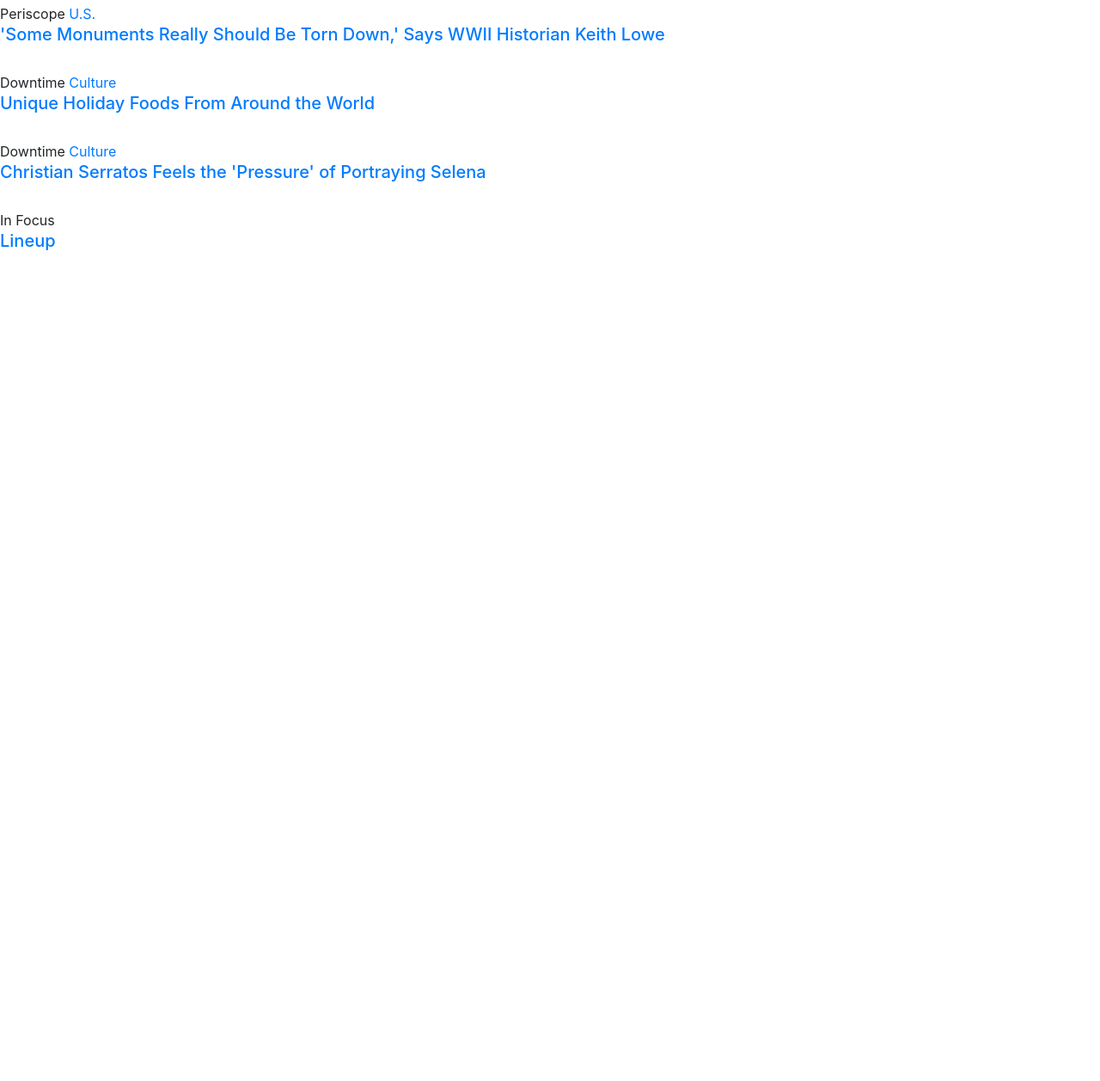
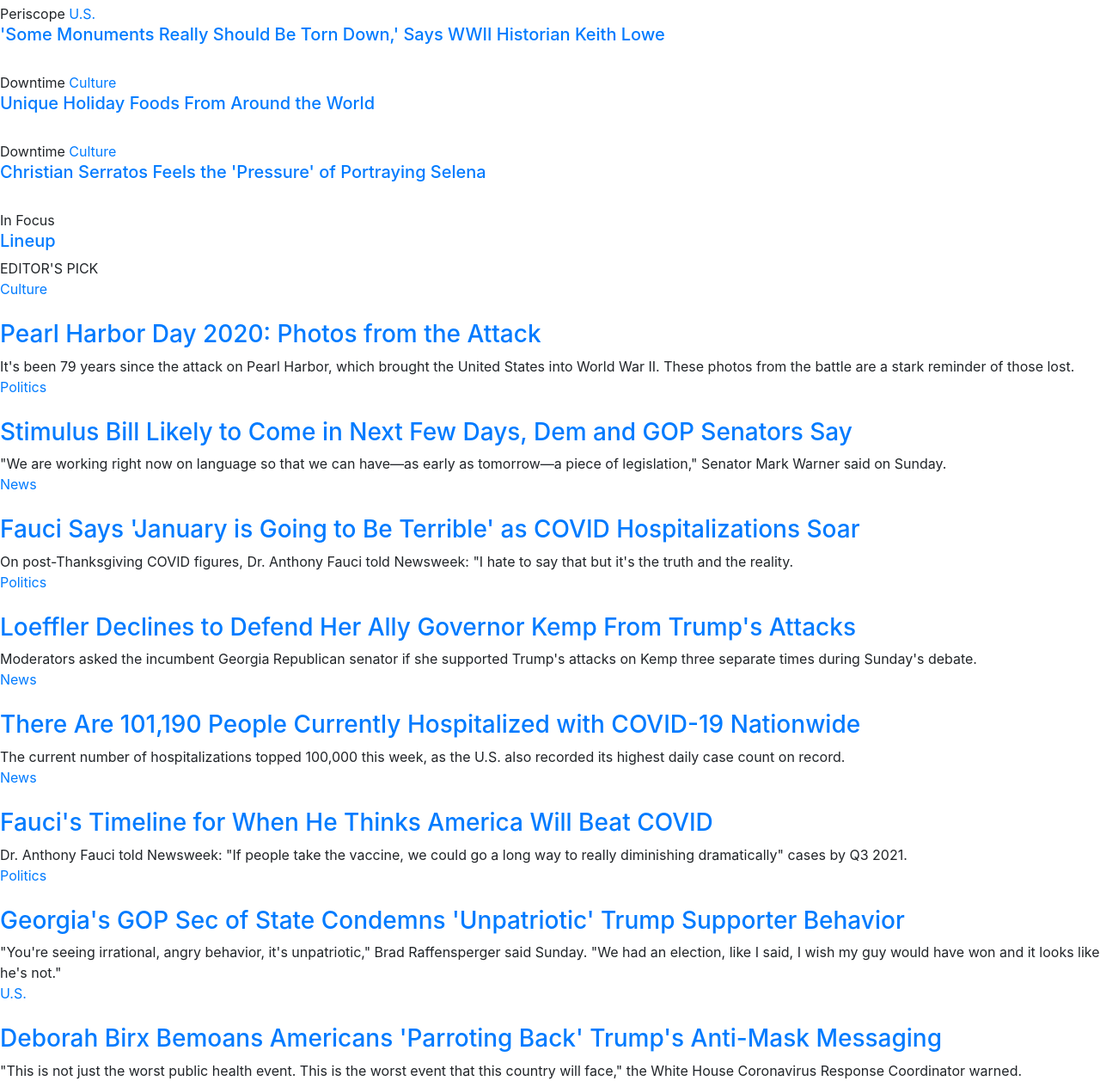
Before and after one commit to bimbolabuari/odin-newsweek-clone, a website: page index.html in a window 1280 px wide. Shown: the part 5775-7032 px from the top of the page at 86% size. Before the commit the page ends 6075 px from the top, so only its background shows below. Drawn offline with nearby package versions, Linux system fonts and the light colour scheme.

Commit message:
feat: Add editor's pick section

```diff
--- a/index.html
+++ b/index.html
@@ -821,6 +821,123 @@
             </article>
 
 
+            <div id="" class="">
+              <div class="">
+                <div class=""><span class=""></span>
+                  EDITOR'S PICK</div>
+                <div class="">
+                  <article class="">
+                    <div class="">
+                      <div class=""><a href="/">Culture</a></div>
+                      <div class="">
+                        <a href="/">
+                          <img src="" class="">
+                          <h3><a href="/">Pearl Harbor Day 2020: Photos from the Attack</a></h3>
+                          <div class="">It's been 79 years since the attack on Pearl Harbor, which brought the United
+                            States into World War II. These photos from the battle are a stark reminder of those lost.
+                          </div>
+                  </article>
+
+                  <article class="">
+                    <div class="5">
+                      <div class=""><a href="/">Politics</a></div>
+                      <div class="">
+                        <a href="/">
+                          <img src="" class="">
+                        </a></div>
+                    </div>
+                    <h3><a href="/">Stimulus Bill Likely to Come in Next Few Days, Dem and GOP Senators Say</a></h3>
+                    <div class="">"We are working right now on language so that we can have—as early as tomorrow—a piece
+                      of legislation," Senator Mark Warner said on Sunday.</div>
+
+
+                  </article>
+                  <article class="">
+                    <div class="">
+                      <div class=""><a href="/">News</a></div>
+                      <div class="">
+                        <a href="/">
+                          <img src="" class="">
+                        </a></div>
+                    </div>
+                    <h3><a href="/">Fauci Says 'January is Going to Be Terrible' as COVID Hospitalizations Soar</a></h3>
+                    <div class="">On post-Thanksgiving COVID figures, Dr. Anthony Fauci told Newsweek: "I hate to say
+                      that but it's the truth and the reality.</div>
+
+                  </article>
+
+
+                  <article class="">
+                    <div class="">
+                      <div class=""><a href="/">Politics</a></div>
+                      <div class="">
+                        <a href="/">
+                          <img src="" class="">
+                        </a></div>
+                    </div>
+                    <h3><a href="/">Loeffler Declines to Defend Her Ally Governor Kemp From Trump's Attacks</a></h3>
+                    <div class="">Moderators asked the incumbent Georgia Republican senator if she supported Trump's
+                      attacks on Kemp three separate times during Sunday's debate.</div>
+                  </article>
+
+                  <article class="">
+                    <div class="">
+                      <div class=""><a href="/">News</a></div>
+                      <div class="">
+                        <a href="/">
+                          <img src="" class="">
+                        </a></div>
+                    </div>
+                    <h3><a href="/">There Are 101,190 People Currently Hospitalized with COVID-19 Nationwide</a></h3>
+                    <div class="">The current number of hospitalizations topped 100,000 this week, as the U.S. also
+                      recorded its highest daily case count on record.</div>
+                  </article>
+
+                  <article class="">
+                    <div class="">
+                      <div class=""><a href="/">News</a></div>
+                      <div class="">
+                        <a href="/">
+                          <img src="" class="">
+                        </a></div>
+                    </div>
+                    <h3><a href="/">Fauci's Timeline for When He Thinks America Will Beat COVID</a></h3>
+                    <div class="">Dr. Anthony Fauci told Newsweek: "If people take the vaccine, we could go a long way
+                      to really diminishing dramatically" cases by Q3 2021.</div>
+                  </article>
+
+                  <article class="">
+                    <div class="">
+                      <div class=""><a href="/">Politics</a></div>
+                      <div class="">
+                        <a href="/">
+                          <img src="" class="">
+                        </a></div>
+                    </div>
+                    <h3><a href="/">Georgia's GOP Sec of State Condemns 'Unpatriotic' Trump Supporter Behavior</a></h3>
+                    <div class="">"You're seeing irrational, angry behavior, it's unpatriotic," Brad Raffensperger said
+                      Sunday. "We had an election, like I said, I wish my guy would have won and it looks like he's
+                      not."</div>
+                  </article>
+
+
+                  <article class="">
+                    <div class="wrap">
+                      <div class=""><a href="/">U.S.</a></div>
+                      <div class="">
+                        <a href="/">
+                          <img src="" class="">
+                        </a></div>
+                    </div>
+                    <h3><a href="/">Deborah Birx Bemoans Americans 'Parroting Back' Trump's Anti-Mask Messaging</a></h3>
+                    <div class="">"This is not just the worst public health event. This is the worst event that this
+                      country will face," the White House Coronavirus Response Coordinator warned.</div>
+                  </article>
+                </div>
+              </div>
+            </div>
+
+
 
             <script src="https://code.jquery.com/jquery-3.5.1.slim.min.js"
               integrity="sha384-DfXdz2htPH0lsSSs5nCTpuj/zy4C+OGpamoFVy38MVBnE+IbbVYUew+OrCXaRkfj"
```
